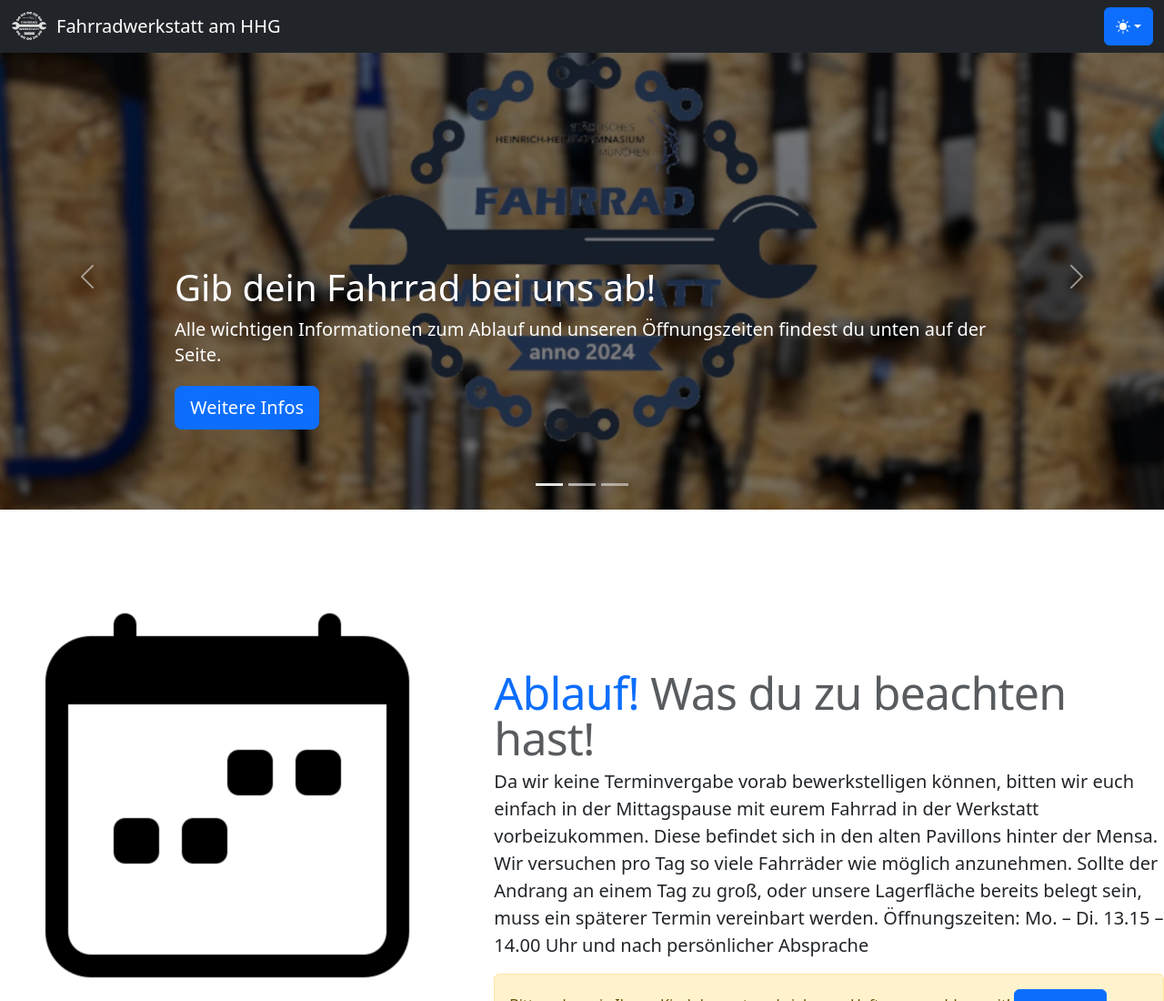
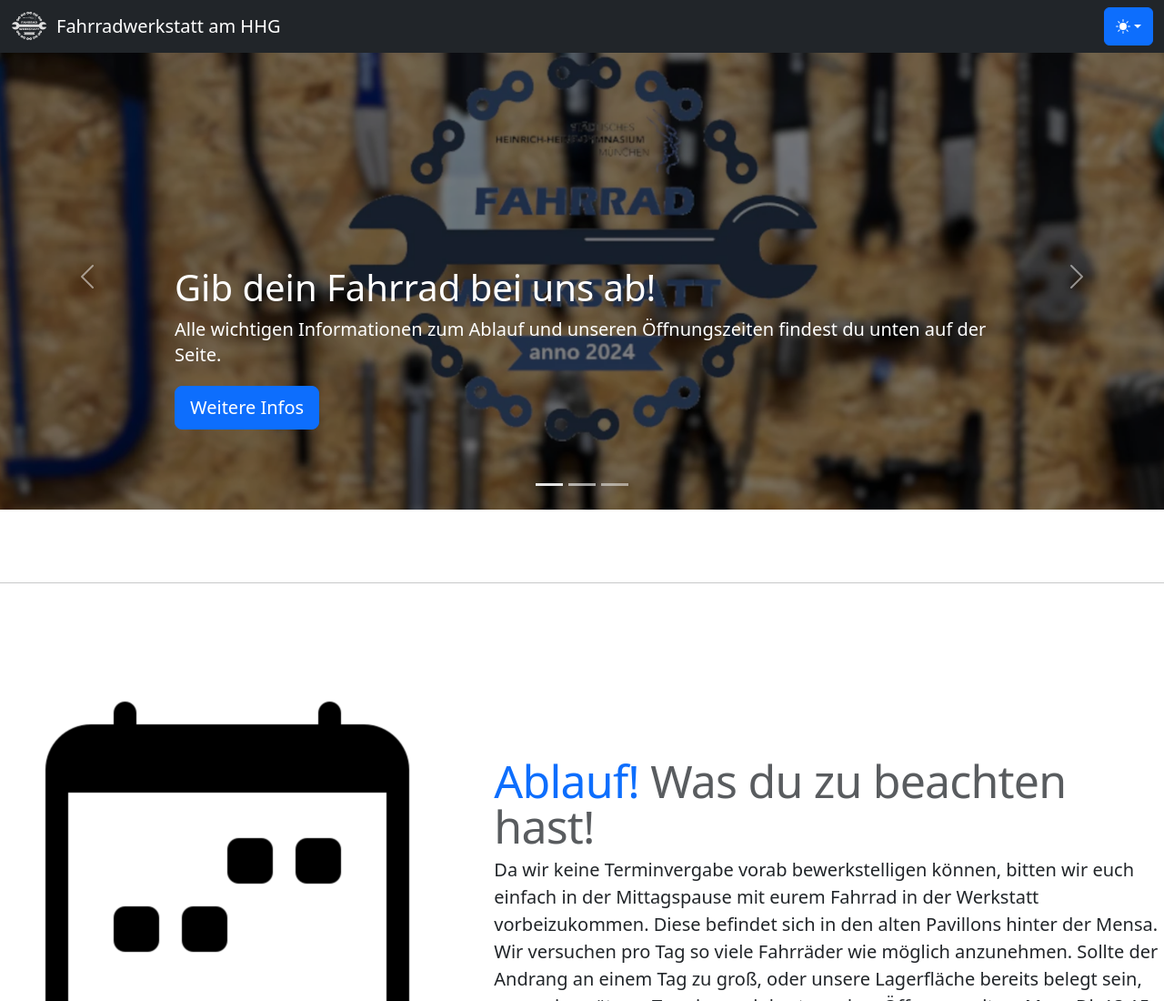
Before and after one commit to fahrradwerkstatthhg/fahrradwerkstatthhg.github.io, a plain HTML site: page index.html in a window 1280 px wide. Shown: the top 1100 px of the page at 91% size. Drawn offline with Linux system fonts and the light colour scheme.

Commit message:
Update index.html
Bike-Week Kommentierung verbessert, weil Layout breit war

```diff
--- a/index.html
+++ b/index.html
@@ -165,10 +165,10 @@
           <div class="col-md-5 order-md-1">
             <img class="img-fluid" src="images/bicycle.svg" alt="logo" width="500" height="500" aria-hidden="true" preserveAspectRatio="xMidYMid slice" focusable="false" loading="lazy">
           </div>
-        </div>
+        </div>-->
 
 
-        <hr class="featurette-divider" id="bike-week">-->
+        <hr class="featurette-divider" id="bike-week">
 
         <!-- Ablauf -->
         <div class="row featurette" id="ablauf">
```
